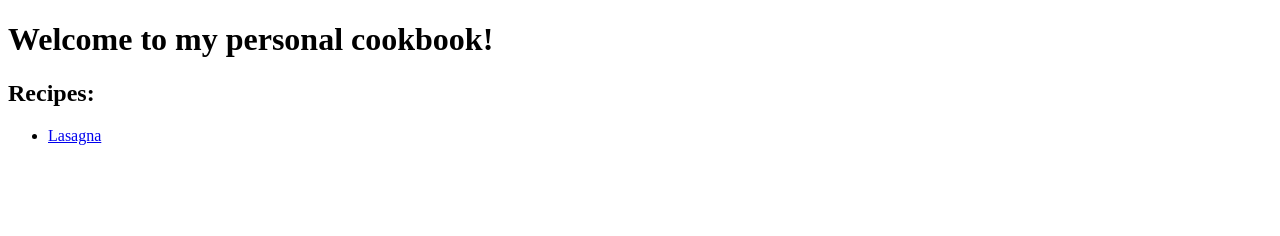
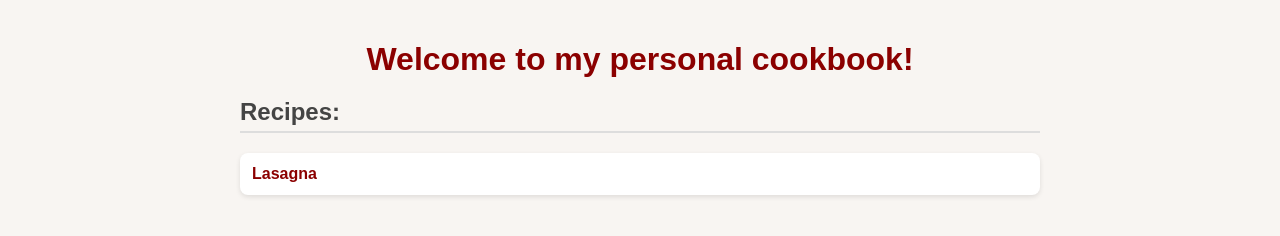
Before and after one commit to Datto6/odin-recipes, a plain HTML site: page index.html in a window 1280 px wide. Drawn offline with Linux system fonts and the light colour scheme.

Commit message:
Basic styling done

```diff
--- a/index.html
+++ b/index.html
@@ -3,14 +3,17 @@
 <head>
     <meta charset="UTF-8">
     <meta name="viewport" content="width=device-width, initial-scale=1.0">
+    <link rel="stylesheet" href="styles.css">
     <title>Home Page</title>
 </head>
 <body>
-    <h1> Welcome to my personal cookbook!</h1>
+    <div class="container">
+        <h1> Welcome to my personal cookbook!</h1>
 
-    <h2> Recipes:</h2>
-        <ul>
-            <li><a href="recipes/lasagna.html">Lasagna</a></li>
-        </ul>
+        <h2> Recipes:</h2>
+            <ul>
+                <li><a href="recipes/lasagna.html">Lasagna</a></li>
+            </ul>
+    </div>
 </body>
 </html>
--- /dev/null
+++ b/styles.css
@@ -0,0 +1,59 @@
+/* Reset some default browser styles */
+body {
+    margin: 0;
+    font-family: Arial, Helvetica, sans-serif;
+    background-color: #f8f5f2;
+    color: #333;
+}
+
+/* Center content */
+body {
+    max-width: 800px;
+    margin: auto;
+    padding: 20px;
+}
+
+.container {
+    max-width: 800px;
+    margin: auto;
+}
+/* Main title */
+h1 {
+    text-align: center;
+    color: #8b0000;
+    margin-bottom: 10px;
+}
+
+/* Subtitle */
+h2 {
+    border-bottom: 2px solid #ddd;
+    padding-bottom: 5px;
+    color: #444;
+}
+
+/* List styling */
+ul {
+    list-style-type: none;
+    padding: 0;
+}
+
+/* Each recipe item */
+li {
+    background: #fff;
+    margin: 10px 0;
+    padding: 12px;
+    border-radius: 8px;
+    box-shadow: 0 2px 5px rgba(0,0,0,0.1);
+}
+
+/* Links */
+a {
+    text-decoration: none;
+    color: #8b0000;
+    font-weight: bold;
+}
+
+/* Hover effect */
+a:hover {
+    color: #c0392b;
+}
```
Also changed, not shown: recipes/lasagna.html (+1 -0 lines).
